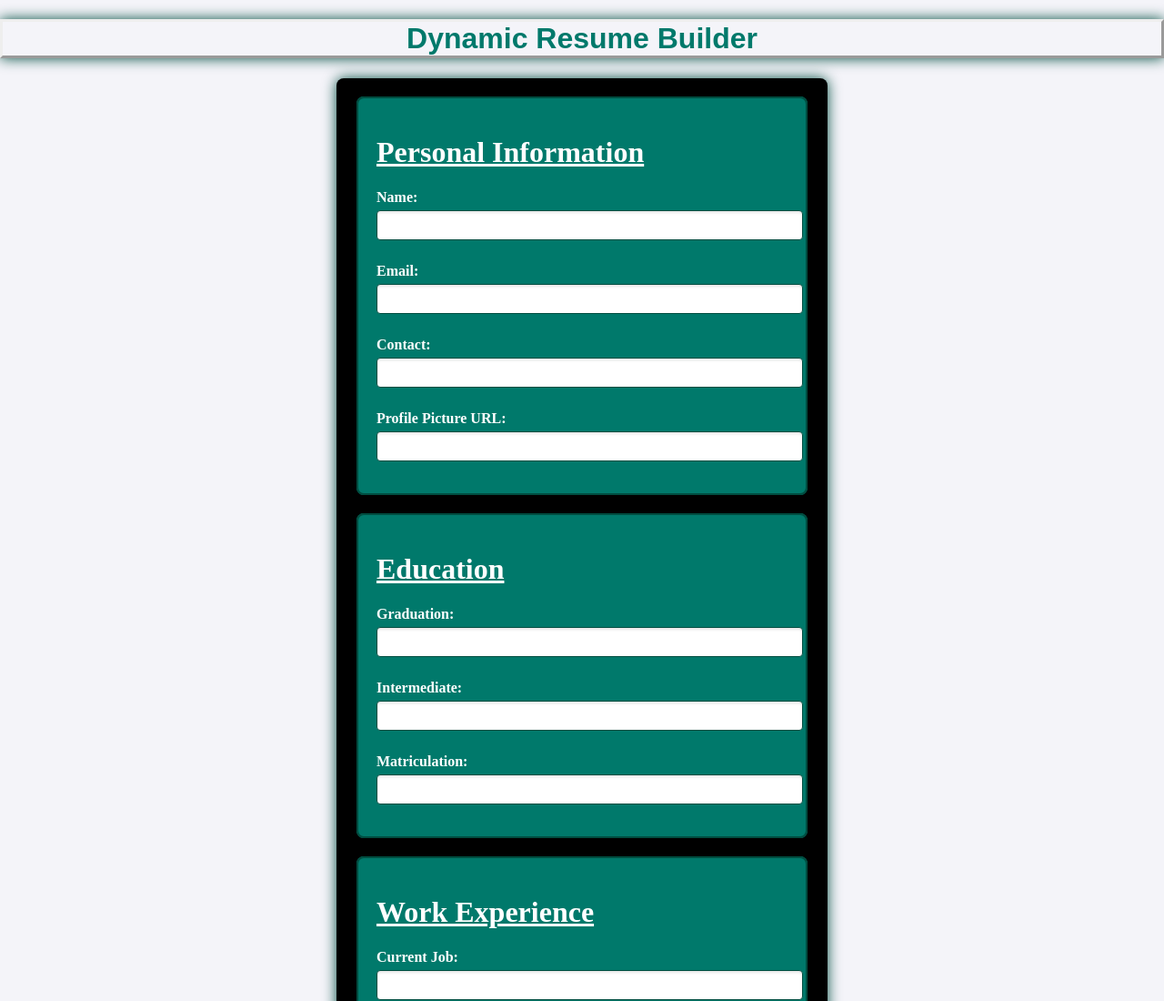
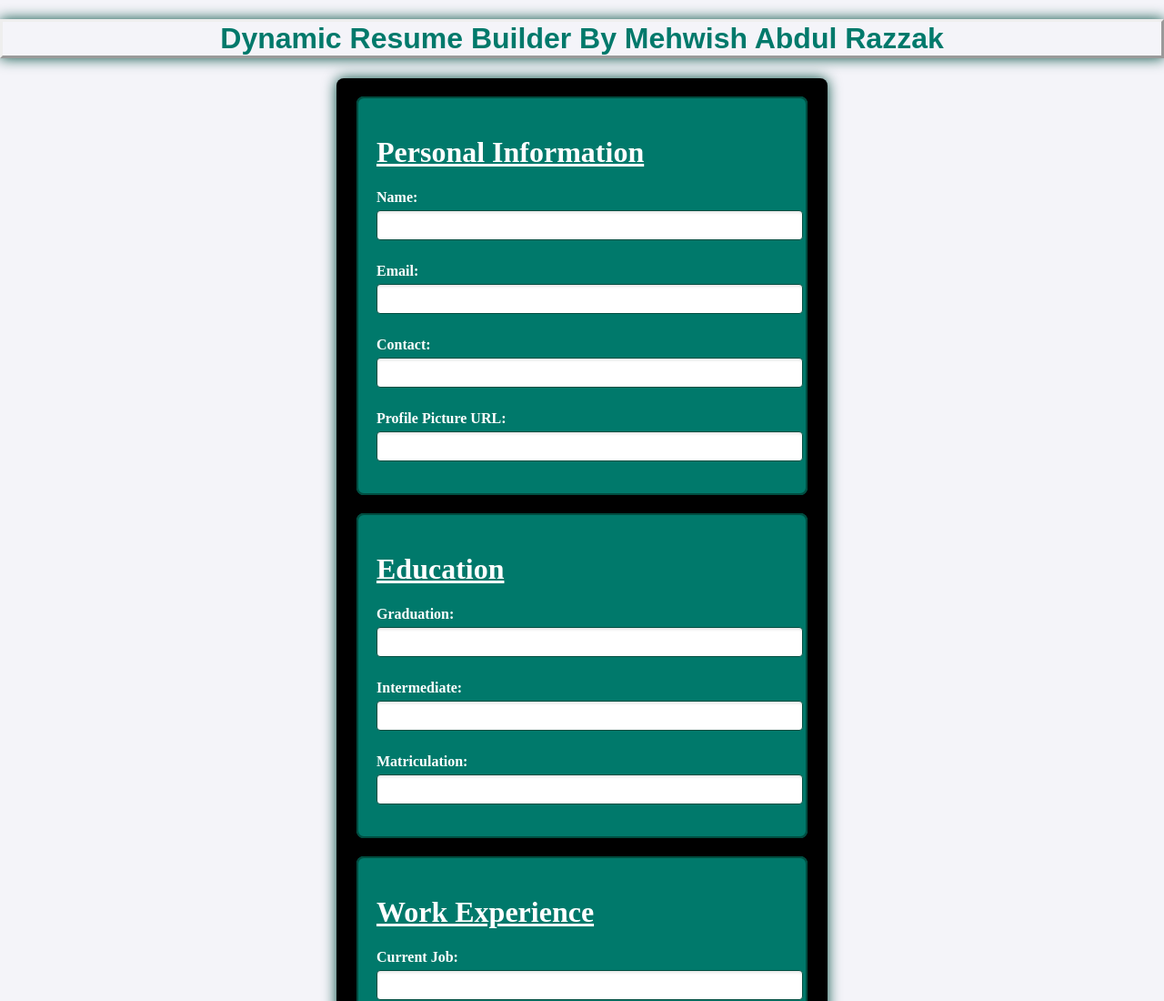
Before and after one commit to MehwishRazzak786/Milestone-3-Dynamic-Resume-Builder, a plain HTML site: page index.html in a window 1280 px wide. Shown: the top 1100 px of the page at 91% size. Drawn offline with Linux system fonts and the light colour scheme.

Commit message:
update name

```diff
--- a/index.html
+++ b/index.html
@@ -7,7 +7,7 @@
     <link rel="stylesheet" href="styles.css">
 </head>
 <body>
-    <h1 style="text-align: center;box-shadow: 0px 0px 15px #004d40;border-style:outset;font-family:Arial, Helvetica, sans-serif;color:#00796b;">Dynamic Resume Builder</h1>
+    <h1 style="text-align: center;box-shadow: 0px 0px 15px #004d40;border-style:outset;font-family:Arial, Helvetica, sans-serif;color:#00796b;">Dynamic Resume Builder By Mehwish Abdul Razzak</h1>
 
 
     <!-- Form to collect user input -->
```
